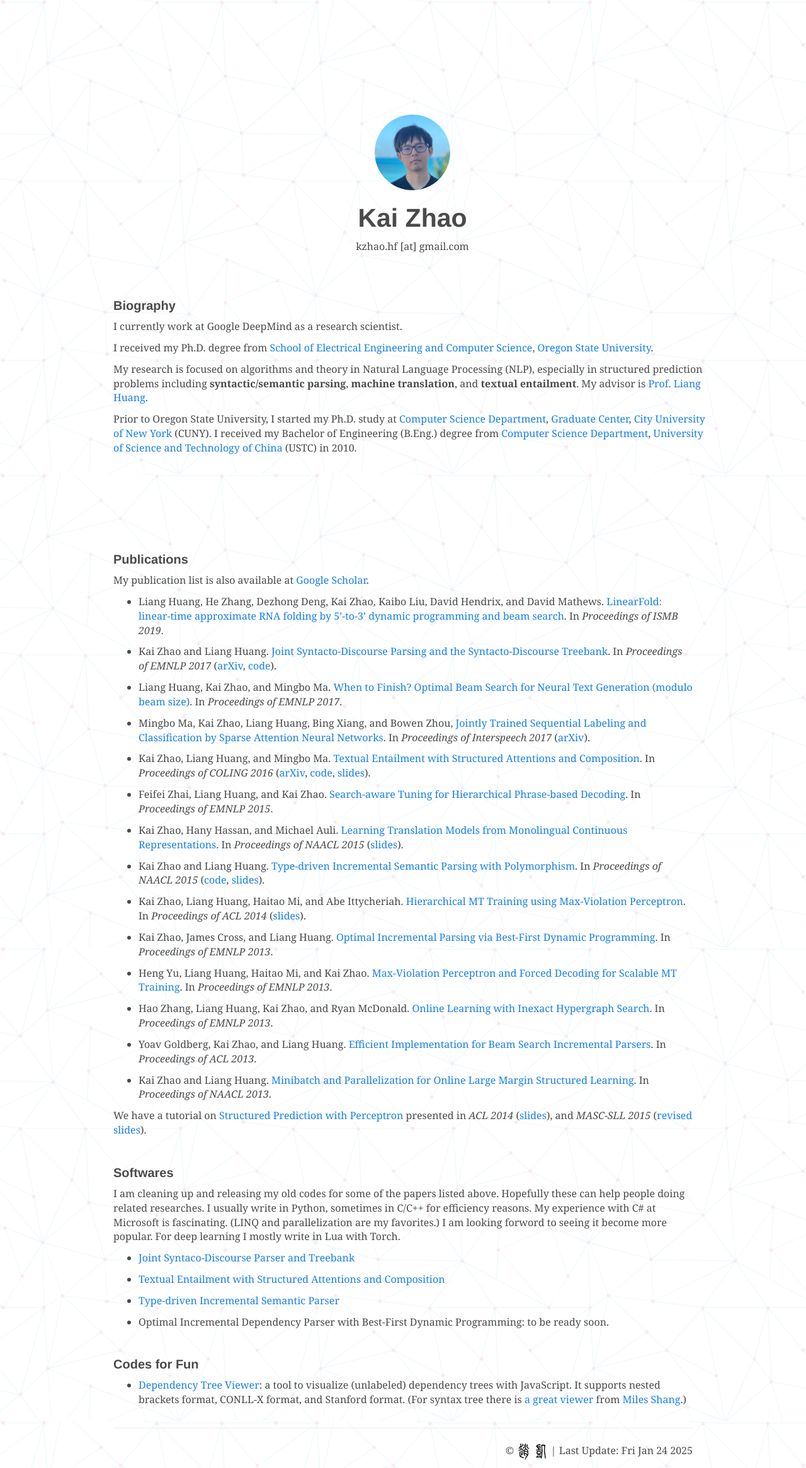
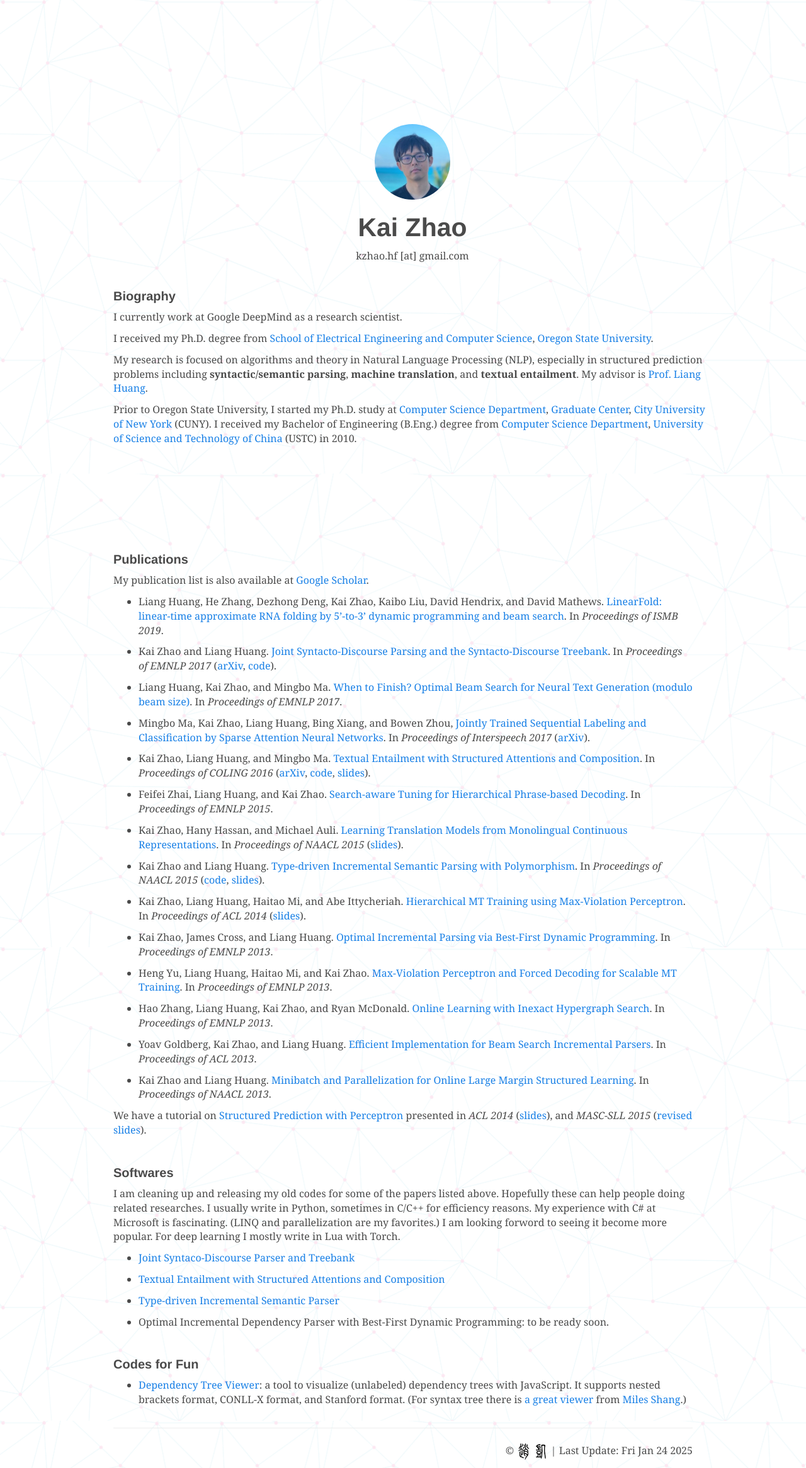
Before and after one commit to kaayy/kaayy.github.io, a Jekyll site: the page built from index.md, in a window 1280 px wide. Shown: the whole page at 63% size. Built offline with Jekyll 4.4.1, drawn with Linux system fonts in a browser that asks for light colours; nearby versions of some CDN libraries.

Commit message:
Update index.md

```diff
--- a/index.md
+++ b/index.md
@@ -8,7 +8,7 @@
 <div class="vertical-center">
 <div class="row">
 
-<div class="col-xs-12 col-md-10 col-md-offset-1" style="margin-top:30px; margin-bottom:60px;">
+<div class="col-xs-12 col-md-10 col-md-offset-1" style="margin-top:30px; margin-bottom:30px;">
 <img src="img/kaizhao_photo.jpg" class="img-responsive img-circle center-block" style="max-width:120px">
 <div class="text-center" markdown="0">
 <h1> Kai Zhao </h1>
```
